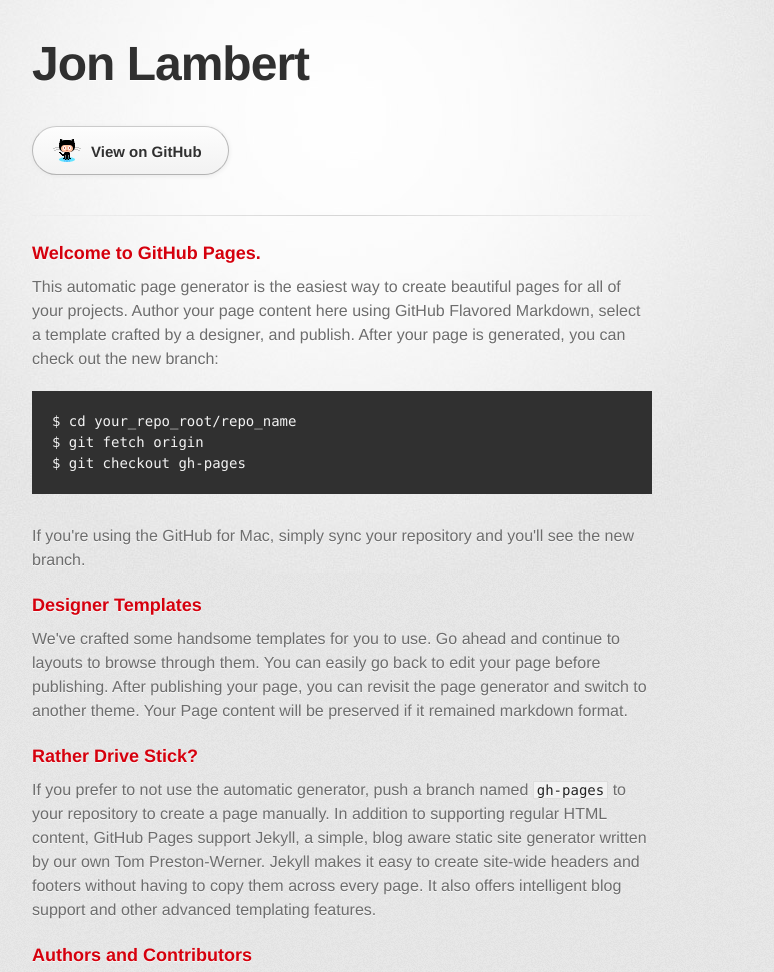
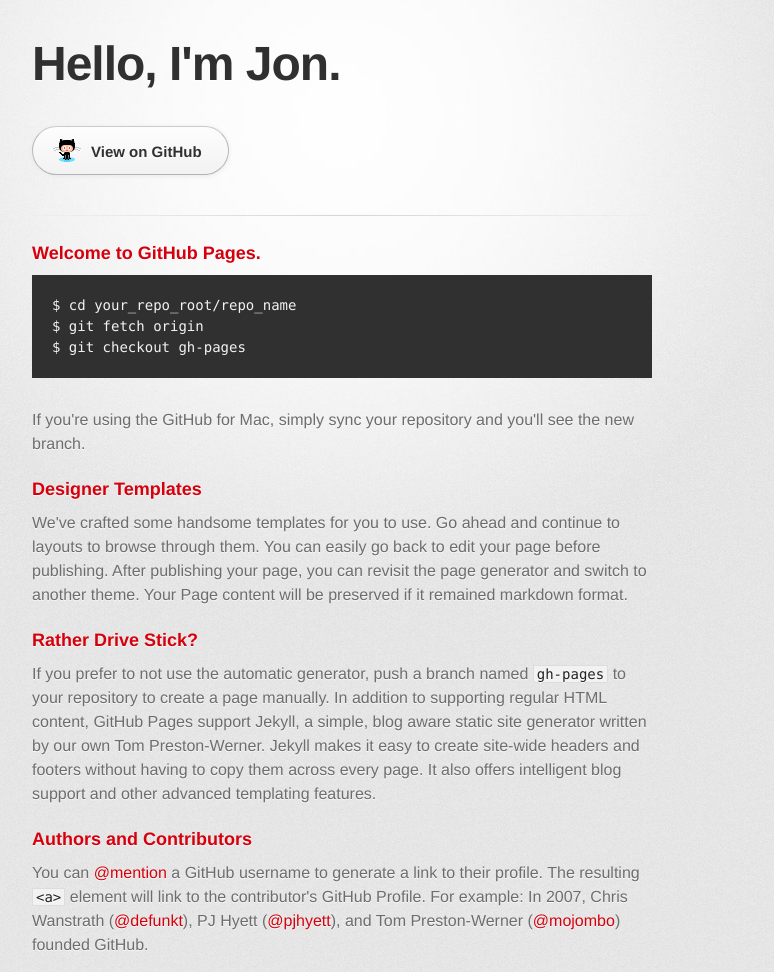
Before and after one commit to jonlambert/jonlambert.github.io, a plain HTML site: page index.html in a window 1280 px wide. Shown: the top 972 px of the page, without its empty margins (298-1072 px from the left). Drawn offline with Linux system fonts and the light colour scheme; a web font is replaced by a local one.

Commit message:
Update index.html

```diff
--- a/index.html
+++ b/index.html
@@ -10,7 +10,7 @@
     <!--[if lt IE 9]>
     <script src="//html5shiv.googlecode.com/svn/trunk/html5.js"></script>
     <![endif]-->
-    <title>Jon Lambert by jonlambert</title>
+    <title>Hi, I'm Jon.</title>
   </head>
 
   <body>
@@ -18,7 +18,7 @@
       <div class="inner">
 
         <header>
-          <h1>Jon Lambert</h1>
+          <h1>Hello, I'm Jon.</h1>
           <h2></h2>
         </header>
 
@@ -31,8 +31,6 @@
         <section id="main_content">
           <h3>
 <a name="welcome-to-github-pages" class="anchor" href="#welcome-to-github-pages"><span class="octicon octicon-link"></span></a>Welcome to GitHub Pages.</h3>
-
-<p>This automatic page generator is the easiest way to create beautiful pages for all of your projects. Author your page content here using GitHub Flavored Markdown, select a template crafted by a designer, and publish. After your page is generated, you can check out the new branch:</p>
 
 <pre><code>$ cd your_repo_root/repo_name
 $ git fetch origin
```
